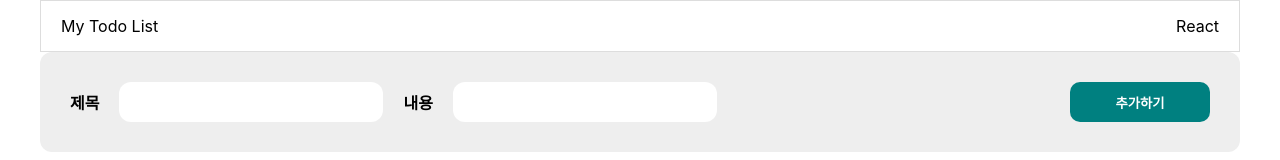
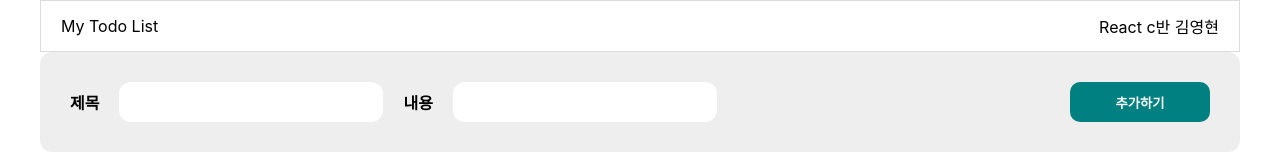
Before and after one commit to 0hyeon/todolist-hanghae, a React (Create React App) app: page / in a window 1280 px wide. Shown: the top 160 px of the page. Built offline with nearby package versions, Linux system fonts and the light colour scheme.

Commit message:
style:스타일링 추가

```diff
--- a/src/App.tsx
+++ b/src/App.tsx
@@ -80,7 +80,7 @@ function App() {
           }}
         >
           <div>My Todo List</div>
-          <div>React</div>
+          <div>React c반 김영현</div>
         </div>
         <form className="add-form" onSubmit={handleSubmit}>
           <div className="input-group">
```
